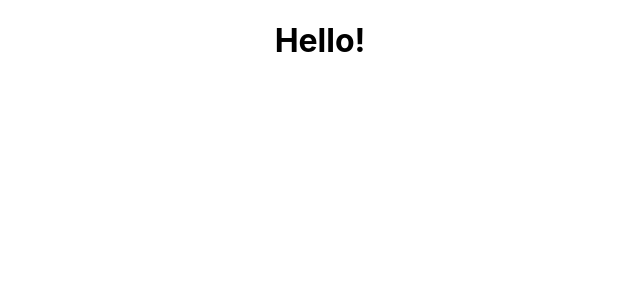
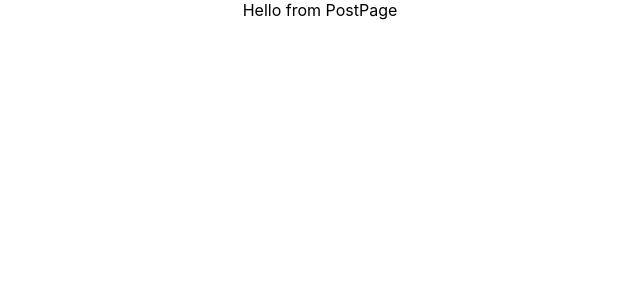
Before and after one commit to afaf98/Codaisseur-coders, a React (Create React App) app: page /post/1 in a window 1280 px wide. Shown: the top 300 px of the page, without its empty margins (320-960 px from the left). Built offline with nearby package versions, Linux system fonts and the light colour scheme.

Commit message:
Implementing new route for PostPage

```diff
--- a/src/App.js
+++ b/src/App.js
@@ -2,13 +2,15 @@ import "./App.css";
 import { Route, Switch } from "react-router-dom";
 import HomePage from "./pages/HomePage";
 import PostsFeed from "./components/PostFeed";
+import PostPage from "./pages/PostPage";
 
 function App() {
   return (
     <div className="App">
       <Switch>
-        <Route path="/postfeed" component={PostsFeed} />
-        <Route path="/" component={HomePage} />
+        <Route path="/post/:id" component={PostPage} />
+        <Route path="/post" component={PostsFeed} />
+        <Route exact path="/" component={HomePage} />
       </Switch>
     </div>
   );
--- a/src/components/PostFeed.js
+++ b/src/components/PostFeed.js
@@ -1,8 +1,8 @@
 // src/components/PostsFeed.js
 import React, { useEffect } from "react";
 import { useDispatch, useSelector } from "react-redux";
+import { Link } from "react-router-dom";
 import moment from "moment";
-import axios from "axios";
 import { fetchNext5Posts } from "../feed/actions";
 import { selectFeedLoading, selectFeedPosts } from "../feed/selectors";
 
@@ -27,7 +27,9 @@ export default function PostsFeed() {
           : posts.map((p) => {
               return (
                 <div key={p.id}>
-                  <h2>{p.title}</h2>
+                  <h2>
+                    <Link to={`/post/${p.id}`}>{p.title}</Link>
+                  </h2>
                   <p>{moment(p.createdAt).format("DD-MM-YYYY")}</p>
                 </div>
               );
--- /dev/null
+++ b/src/pages/PostPage.js
@@ -0,0 +1,8 @@
+import React from "react";
+import { useParams } from "react-router-dom";
+
+export default function PostPage() {
+  const { id } = useParams();
+  console.log("Useparams id", id);
+  return <div>Hello from PostPage</div>;
+}
```
Also changed, not shown: src/postPage/action.js (added), src/postPage/reducer.js (added), src/postPage/selectors.js (added).
